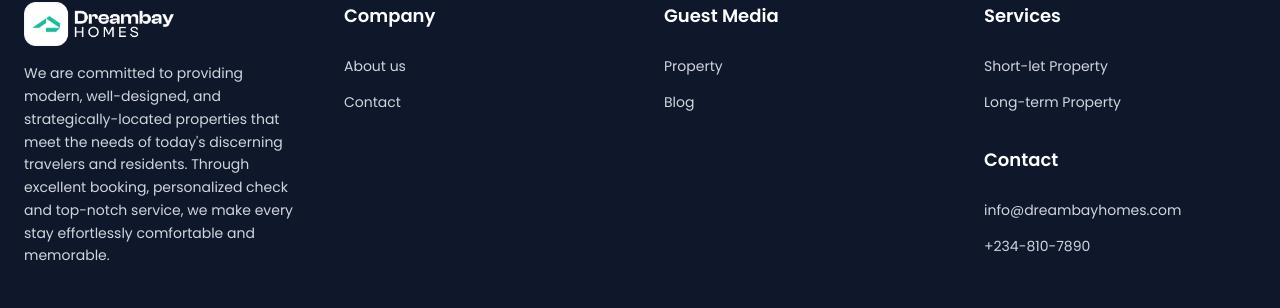
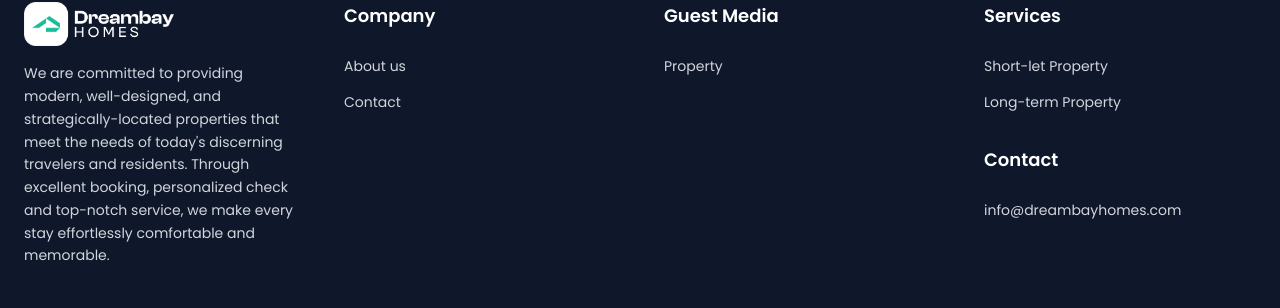
Before and after one commit to Markprince115/Dreambay-Homes, a Next.js app: page /about in a window 1280 px wide. Shown: the part 1749-2057 px from the top of the page. Built offline with nearby package versions, Linux system fonts and the light colour scheme.

Commit message:
edited the footer component

```diff
--- a/src/app/layout.js
+++ b/src/app/layout.js
@@ -33,7 +33,7 @@ export const metadata = {
   openGraph: {
     title: 'DreamBay Homes | Luxury Shortlet Apartments',
     description: 'Experience luxury living in our modern, well-equipped shortlet apartments. Perfect for business travelers, tourists, and long-term stays in prime locations across Nigeria.',
-    url: 'https://dreambayhomes.com',
+    url: 'https://dreambayhome.netlify.app/',
     siteName: 'DreamBay Homes',
     images: [
       {
@@ -53,7 +53,7 @@ export const metadata = {
     images: ['/images/twitter-image.jpg'],
   },
   alternates: {
-    canonical: 'https://dreambayhomes.com',
+    canonical: 'https://dreambayhome.netlify.app/',
   },
   robots: {
     index: true,
--- a/src/components/layout/footer/Footer.jsx
+++ b/src/components/layout/footer/Footer.jsx
@@ -70,11 +70,6 @@ const Footer = () => {
                   Property
                 </a>
               </li>
-              <li>
-                <a href="#" className="text-gray-300 hover:text-white transition-colors text-sm">
-                  Blog
-                </a>
-              </li>
             </ul>
           </motion.div>
 
@@ -99,11 +94,6 @@ const Footer = () => {
               <li>
                 <a href="mailto:info@dreambayhomes.com" className="text-gray-300 hover:text-white transition-colors text-sm">
                   info@dreambayhomes.com
-                </a>
-              </li>
-              <li>
-                <a href="tel:+234-810-7890" className="text-gray-300 hover:text-white transition-colors text-sm">
-                  +234-810-7890
                 </a>
               </li>
             </ul>
```
